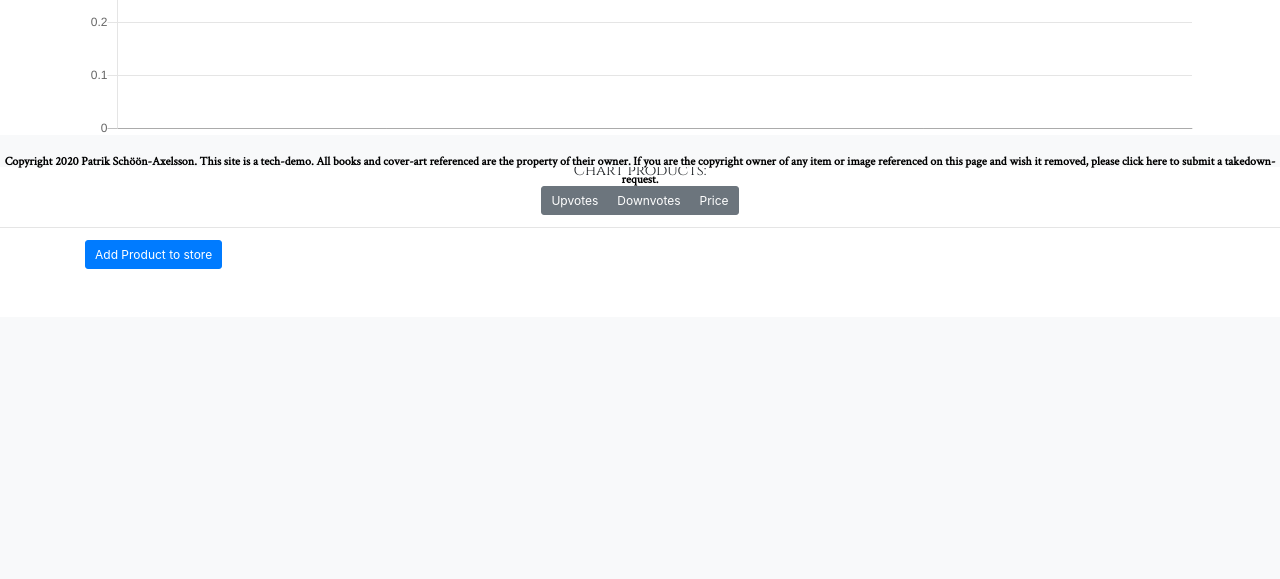
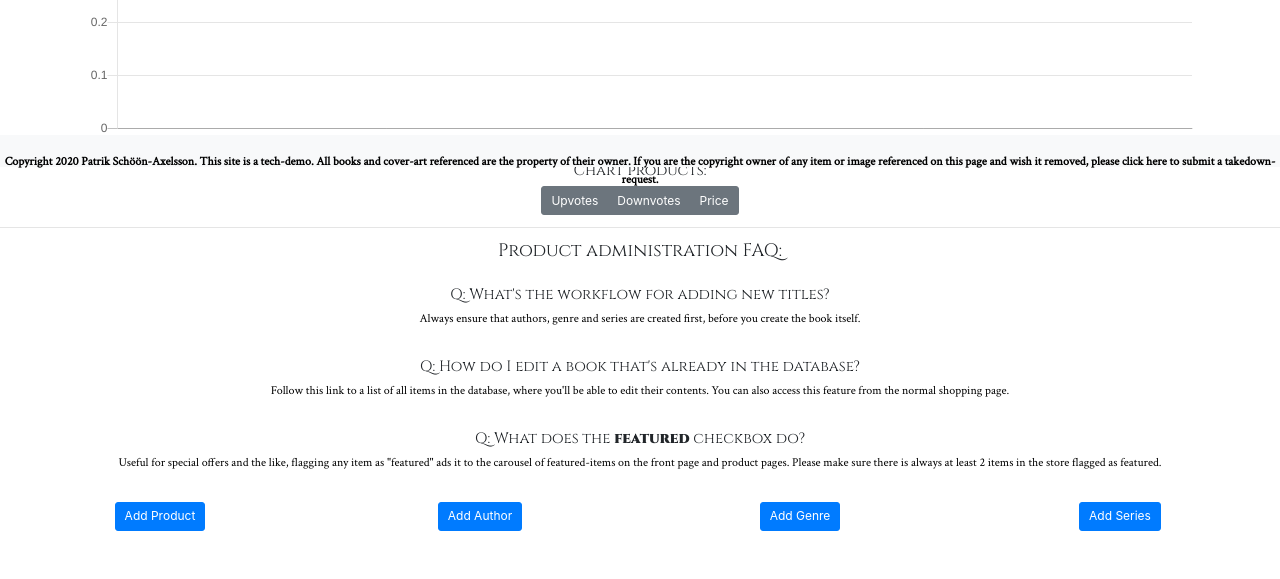
Before and after one commit to Code-Institute-Submissions/ci-ms4-bookstore, a Django app: page /products/dashboard/ in a window 1280 px wide. Shown: the part 633-1212 px from the top of the page. Before the commit the page ends 902 px from the top, so only its background shows below. Run offline with Django 3.2, Linux system fonts and the light colour scheme; the visitor is signed in with stand-in values (Sample User, id 1); data that the repository does not hold is empty; some libraries are stand-ins or nearby versions.

Commit message:
Further work on admin-interface, dashboard

```diff
--- a/products/forms.py
+++ b/products/forms.py
@@ -39,7 +39,7 @@ class SeriesForm(ModelForm):
 
 class AuthorForm(ModelForm):
     class Meta:
-        model = Genre
+        model = Author
         fields = ("__all__")
 
     def __init__(self, *args, **kwargs):
--- a/products/templates/dashboard.html
+++ b/products/templates/dashboard.html
@@ -62,11 +62,42 @@
 </div>
 <hr>
 <div class="container">
-  <div class="row">
-    <div class="col">
+  <div class="text-center">
+    <h4>Product administration FAQ: </h4>
+    <br>
+    <h5>Q: What's the workflow for adding new titles?</h5>
+    <p>Always ensure that authors, genre and series are created first, before you create the book itself.</p>
+    <br>
+    <h5>Q: How do I edit a book that's already in the database?</h5>
+    <p>Follow <a href="{% url 'product-list' %}">this link</a> to a list of all items in the database, where you'll be able to edit their contents. You can also access this feature from the normal shopping page.</p>
+    <br>
+    <h5>Q: What does the <strong>featured</strong> checkbox do?</h5>
+    <p>Useful for special offers and the like, flagging any item as "featured" ads it to the carousel of featured-items on the front page and product pages. Please make sure there is always at least 2 items in the store flagged as featured.</p>
+ </div>
+</div>
+<br>
+<div class="container-fluid">
+    <div class="row">
+      <div class="col-3 text-center">
       <button type="button" class="btn btn-primary" data-toggle="modal" data-target="#addProductModal">
-       Add Product to store
+       Add Product
       </button>
+      </div>
+      <div class="col-3 text-center">
+        <button type="button" class="btn btn-primary" data-toggle="modal" data-target="#addAuthorModal">
+         Add Author
+        </button>
+      </div>
+      <div class="col-3 text-center">
+        <button type="button" class="btn btn-primary" data-toggle="modal" data-target="#addGenreModal">
+         Add Genre
+        </button>
+      </div>
+      <div class="col-3 text-center">
+        <button type="button" class="btn btn-primary" data-toggle="modal" data-target="#addSeriesModal">
+         Add Series
+        </button>
+      </div>
     </div>
   </div>
 </div>
@@ -77,7 +108,7 @@
     <div class="modal-content">
       <form method="POST" enctype="multipart/form-data">
       <div class="modal-header">
-        <h5 class="modal-title" id="exampleModalLabel">Modal title</h5>
+        <h5 class="modal-title" id="exampleModalLabel">Add new book</h5>
         <button type="button" class="close" data-dismiss="modal" aria-label="Close">
           <span aria-hidden="true">&times;</span>
         </button>
@@ -85,7 +116,7 @@
       <div class="modal-body">
 
           {% csrf_token %}
-          {{ form|crispy }}
+          {{ product_form|crispy }}
 
       </div>
       <div class="modal-footer">
@@ -97,6 +128,83 @@
   </div>
 </div>
 
+<!-- Add Author modal -->
+<div class="modal fade" id="addAuthorModal" tabindex="-1" role="dialog" aria-labelledby="addAuthorModal" aria-hidden="true">
+  <div class="modal-dialog" role="document">
+    <div class="modal-content">
+      <form method="POST" action="{% url 'add_author' %}" enctype="multipart/form-data">
+      <div class="modal-header">
+        <h5 class="modal-title" id="exampleModalLabel">Add new author</h5>
+        <button type="button" class="close" data-dismiss="modal" aria-label="Close">
+          <span aria-hidden="true">&times;</span>
+        </button>
+      </div>
+      <div class="modal-body">
+
+          {% csrf_token %}
+          {{ author_form|crispy }}
+
+      </div>
+      <div class="modal-footer">
+        <button type="button" class="btn btn-secondary" data-dismiss="modal">Close</button>
+        <button type="submit" class="btn btn-primary">Add Genre</button>
+      </div>
+    </form>
+    </div>
+  </div>
+</div>
+
+<!-- Add Genre modal -->
+<div class="modal fade" id="addGenreModal" tabindex="-1" role="dialog" aria-labelledby="addGenreModal" aria-hidden="true">
+  <div class="modal-dialog" role="document">
+    <div class="modal-content">
+      <form method="POST" action="{% url 'add_genre' %}" enctype="multipart/form-data">
+      <div class="modal-header">
+        <h5 class="modal-title" id="exampleModalLabel">Add new genre</h5>
+        <button type="button" class="close" data-dismiss="modal" aria-label="Close">
+          <span aria-hidden="true">&times;</span>
+        </button>
+      </div>
+      <div class="modal-body">
+
+          {% csrf_token %}
+          {{ genre_form|crispy }}
+
+      </div>
+      <div class="modal-footer">
+        <button type="button" class="btn btn-secondary" data-dismiss="modal">Close</button>
+        <button type="submit" class="btn btn-primary">Add genre</button>
+      </div>
+    </form>
+    </div>
+  </div>
+</div>
+
+<!-- Add Series modal -->
+<div class="modal fade" id="addSeriesModal" tabindex="-1" role="dialog" aria-labelledby="addSeriesModal" aria-hidden="true">
+  <div class="modal-dialog" role="document">
+    <div class="modal-content">
+      <form method="POST" action="{% url 'add_series' %}" enctype="multipart/form-data">
+      <div class="modal-header">
+        <h5 class="modal-title" id="exampleModalLabel">Add new series</h5>
+        <button type="button" class="close" data-dismiss="modal" aria-label="Close">
+          <span aria-hidden="true">&times;</span>
+        </button>
+      </div>
+      <div class="modal-body">
+
+          {% csrf_token %}
+          {{ series_form|crispy }}
+
+      </div>
+      <div class="modal-footer">
+        <button type="button" class="btn btn-secondary" data-dismiss="modal">Close</button>
+        <button type="submit" class="btn btn-primary">Add series</button>
+      </div>
+    </form>
+    </div>
+  </div>
+</div>
 {% endblock %}
 
 {% block extra_js %}
@@ -104,4 +212,4 @@
 </script>
 <script type="text/javascript" src="{% static 'js/dashboard_charts.js' %}"></script>
 
-{% endblock %}
+{% endblock %}A
--- a/products/urls.py
+++ b/products/urls.py
@@ -1,4 +1,4 @@
-from products.views import delete_product
+from products.views import ProductListView, delete_product
 from home.views import edit_post
 from django.urls import path
 from . import views
@@ -8,5 +8,9 @@ urlpatterns = [
     path('<int:product_id>/', views.product_info, name='product_info'),
     path('dashboard/', views.dashboard, name ='dashboard'),
     path('dashboard/api/edit_product/<int:product_id>', views.edit_product, name='edit_product'),
-    path('dashboard/api/delete_product/<int:product_id>', views.delete_product, name='delete_product')
+    path('dashboard/api/delete_product/<int:product_id>', views.delete_product, name='delete_product'),
+    path('dashboard/api/add_author', views.add_author, name ='add_author'),
+    path('dashboard/api/add_genre', views.add_genre, name ='add_genre'),
+    path('dashboard/api/add_series', views.add_series, name ='add_series'),
+    path('', ProductListView.as_view(), name='product-list'),
 ]
--- a/products/views.py
+++ b/products/views.py
@@ -1,6 +1,7 @@
 from products.models import *
 from django.core.paginator import Paginator
-from .forms import ProductForm, ReviewForm
+from .forms import AuthorForm, GenreForm, ProductForm, ReviewForm, SeriesForm
+from django.views.generic.list import ListView
 from django.db.models import Q
 from django.contrib.auth.models import AnonymousUser, User
 from django.contrib.auth.decorators import login_required
@@ -139,7 +140,10 @@ def dashboard(request):
             return HttpResponseRedirect('account_login')
     context = {
     'user': user,
-    'form': ProductForm
+    'product_form': ProductForm,
+    'author_form': AuthorForm,
+    'genre_form': GenreForm,
+    'series_form': SeriesForm
     }
     return render(request, 'dashboard.html', context)
 
@@ -182,3 +186,62 @@ def delete_product(request, product_id):
     else:
         messages.warning(request, 'This URL is restricted to Staff members, please login with your staff account.')
         return HttpResponseRedirect('account_login')
+
+
+"""
+
+Generic endpoints for handling form-validation.
+
+"""
+
+def add_author(request):
+    form = AuthorForm
+    if request.method == 'POST':
+        form = AuthorForm(request.POST)
+        if form.is_valid():
+            messages.success(request, 'New author added succesfully!')
+            form.save()
+            return redirect('dashboard')
+        else:
+            messages.warning(request, 'Author not saved, form invalid!')
+            return redirect('dashboard')
+
+    return redirect('dashboard')
+
+
+def add_genre(request):
+    form = GenreForm
+    if request.method == 'POST':
+        form = GenreForm(request.POST)
+        if form.is_valid():
+            messages.success(request, 'New genre added succesfully!')
+            form.save()
+            return redirect('dashboard')
+        else:
+            messages.warning(request, 'Genre not saved, form invalid!')
+            return redirect('dashboard')
+
+    return redirect('dashboard')
+
+def add_series(request):
+    form = SeriesForm
+    if request.method == 'POST':
+        form = SeriesForm(request.POST)
+        if form.is_valid():
+            messages.success(request, 'New series added succesfully!')
+            form.save()
+            return redirect('dashboard')
+        else:
+            messages.warning(request, 'Series not saved, form invalid!')
+            return redirect('dashboard')
+
+    return redirect('dashboard')
+
+class ProductListView(ListView):
+
+    model = Product
+    paginate_by = 50
+
+    def get_context_data(self, **kwargs):
+        context = super().get_context_data(**kwargs)
+        return context
```
Also changed, not shown: templates/products/product_list.html (added, +60 -0 lines).
